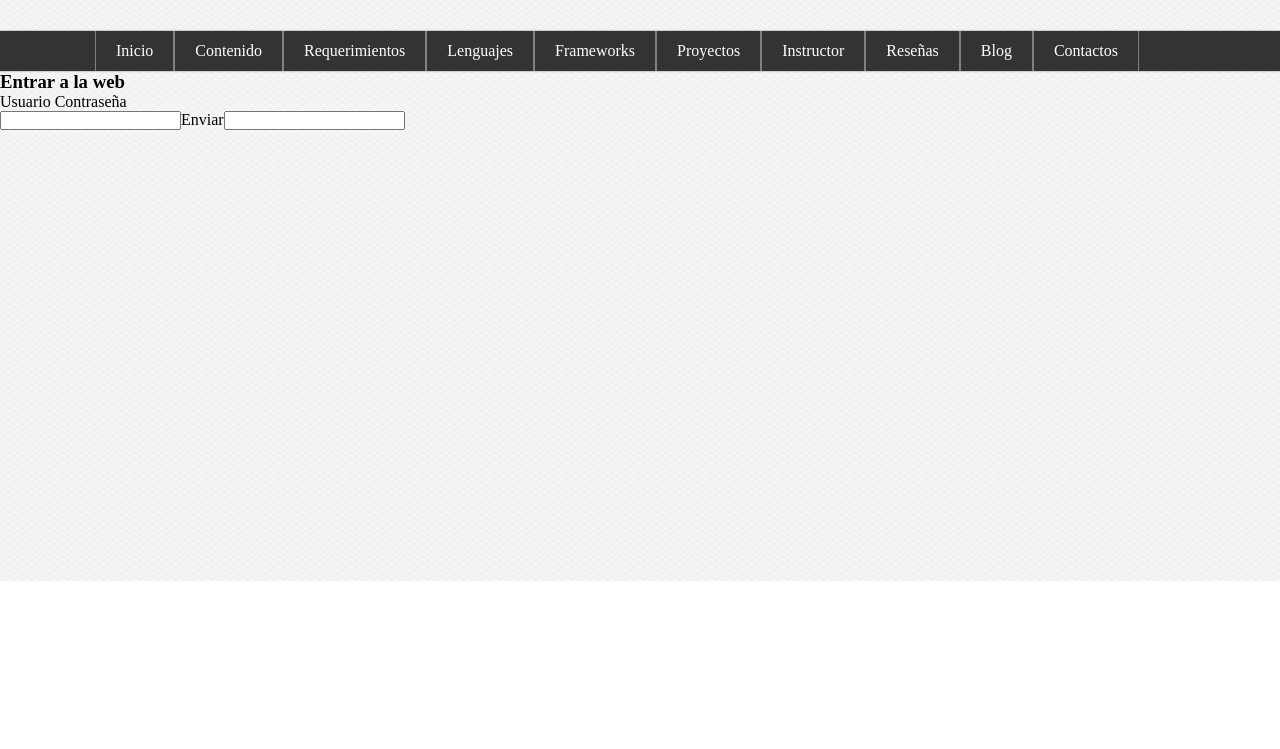
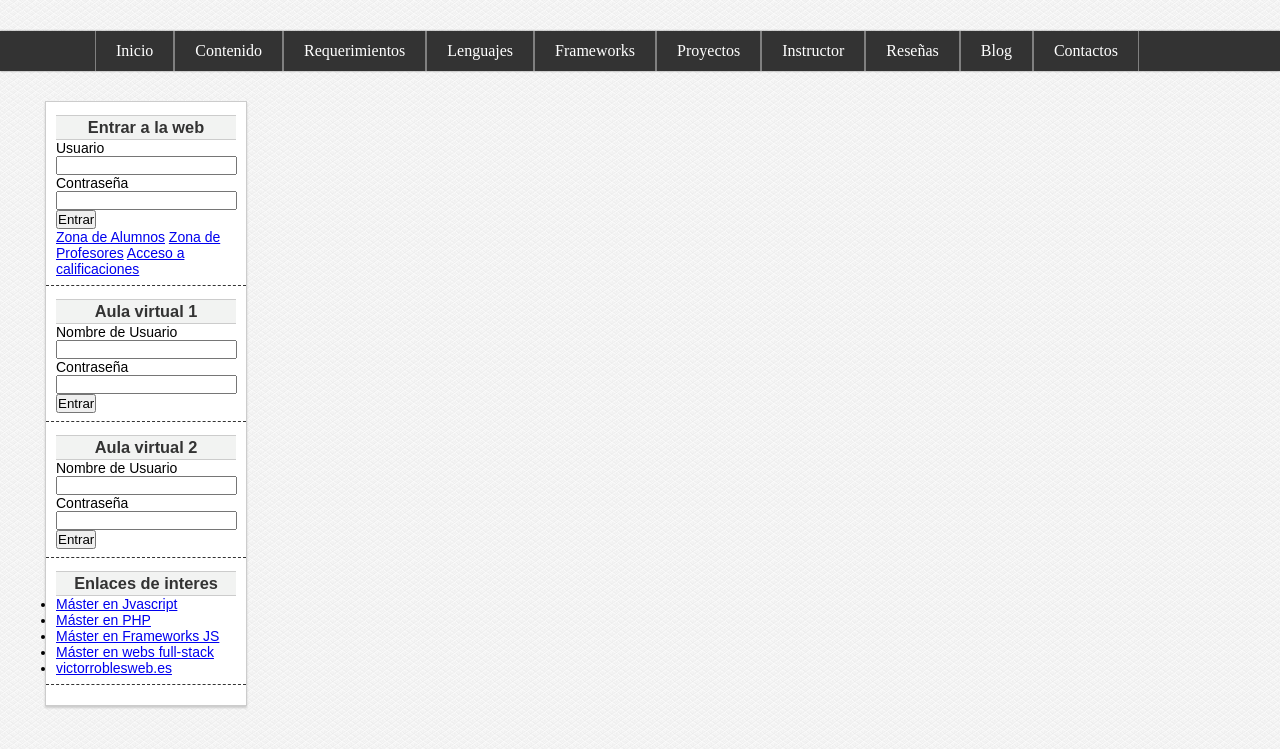
Before and after one commit to ArayaMara/MasterDisenoWeb, a plain HTML site: page maquetacion -01/index.html in a window 1280 px wide. Shown: the part 219-968 px from the top of the page. Before the commit the page ends 800 px from the top, so only its background shows below. Drawn offline with Linux system fonts and the light colour scheme.

Commit message:
formularios

```diff
--- a/maquetacion -01/css/fonts/styles.css
+++ b/maquetacion -01/css/fonts/styles.css
@@ -21,6 +21,32 @@
 body{
     background-image: url(../../img/paven.png);
 }
+
+/*FORMULARIOS*/
+input [type="text"],
+input [type="email"],
+input [type="password"],
+
+select{
+    border:1px solid #c9c9c9;
+    box-shadow: 0px 0px 2px #ccc inset;
+    background: white;
+    padding: 1px;
+    padding-top: 2px;
+    padding-bottom: 2px;
+    color: gray;
+    transition: all 300ms;
+}
+
+input [type="text"]:focus,
+input [type="email"]:focus,
+input [type="password"]:focus,
+
+select:focus{
+    border: 1px solid #70b231;
+color: black;
+}
+
 
 /*cabecera*/
 
@@ -145,3 +171,55 @@ color: rgb(123, 119, 119);
  background-color: rgb(209, 202, 202);
  box-shadow: 0px 0px 0px inset #ccc;
 }
+
+/*CONTENIDO*/
+
+#content{
+    width: 1250px;
+    min-height: 1100px;
+    margin: 0px auto;
+}
+
+/*BARRA LATERAL*/
+
+#aside{
+    width: 200px;
+    float: left;
+    margin: 30px;
+    background-color: white;
+    border: 1px solid #ccc;
+    box-shadow: 0px 2px 2px #ccc;
+    font-family: sans-serif, Arial, Helvetica, sans-serif;
+
+}
+
+#aside .widget{
+    display: block;
+    width: 180px;
+    margin: 5px auto;
+    padding: 8px;
+    padding-left: 10px;
+    padding-right: 10px;
+    font-size: 14px;
+    border-bottom: 1px dashed #333;
+
+}
+
+#aside .widget:last-child{
+    margin-bottom: 20px;
+}
+
+#aside h3{
+    display: block;
+    color: #333;
+    width: 100%;
+    text-align: center;
+    padding-bottom: 2px;
+    padding-top: 2px;
+    background-color: #f2f3f2;
+    border: 1px solid #ccc;
+    border-left:none ;
+    border-right: none;
+
+
+}
--- a/maquetacion -01/index.html
+++ b/maquetacion -01/index.html
@@ -97,14 +97,93 @@
 
         <aside id="aside">
 
-<div id="login">
+            <div class="widget" id="login">
 
                 <h3>Entrar a la web</h3>
+
                 <form>
                     <label>Usuario</label>
+                    <input type="text" />
+
                     <label>Contraseña</label>
+                    <input type="password" />
+
+                    <input type="submit" value="Entrar" />
                 </form>
-<input>Enviar<input/>
+                <a href="#">Zona de Alumnos</a>
+                <a href="#">Zona de Profesores</a>
+                <a href="#">Acceso a calificaciones</a>
+
+            </div>
+
+            <div class="widget" id="login">
+
+                <h3>Aula virtual 1</h3>
+
+                <form>
+                    <label> Nombre de Usuario</label>
+                    <input type="text" />
+
+                    <label>Contraseña</label>
+                    <input type="password" />
+
+                    <input type="submit" value="Entrar" />
+                </form>
+
+
+            </div>
+
+            <div class="widget" id="login">
+
+                <h3>Aula virtual 2</h3>
+
+                <form>
+                    <label>Nombre de Usuario</label>
+                    <input type="text" />
+
+                    <label>Contraseña</label>
+                    <input type="password" />
+
+                    <input type="submit" value="Entrar" />
+                </form>
+
+            </div>
+
+            <div class="widget" id="login">
+                <h3>Enlaces de interes</h3>
+
+                <ul>
+                    <li>
+                        <a href="https://victorroblesweb.es/academy">
+                        Máster en Jvascript
+                        </a>
+                    </li>
+
+                    <li>
+                        <a href="https://victorroblesweb.es/academy">
+                        Máster en PHP
+                        </a>
+                    </li>
+
+                    <li>
+                        <a href="https://victorroblesweb.es/academy">
+                        Máster en Frameworks JS
+                        </a>
+                    </li>
+
+                    <li>
+                        <a href="https://victorroblesweb.es/academy">
+                        Máster en webs full-stack
+                        </a>
+                    </li>
+
+                    <li>
+                        <a href="https://victorroblesweb.es/academy">
+                        victorroblesweb.es
+                        </a>
+                    </li>
+
+                </ul>
 
             </div>
         </aside>
```
Lines whose indentation alone changed are shown as unchanged.
